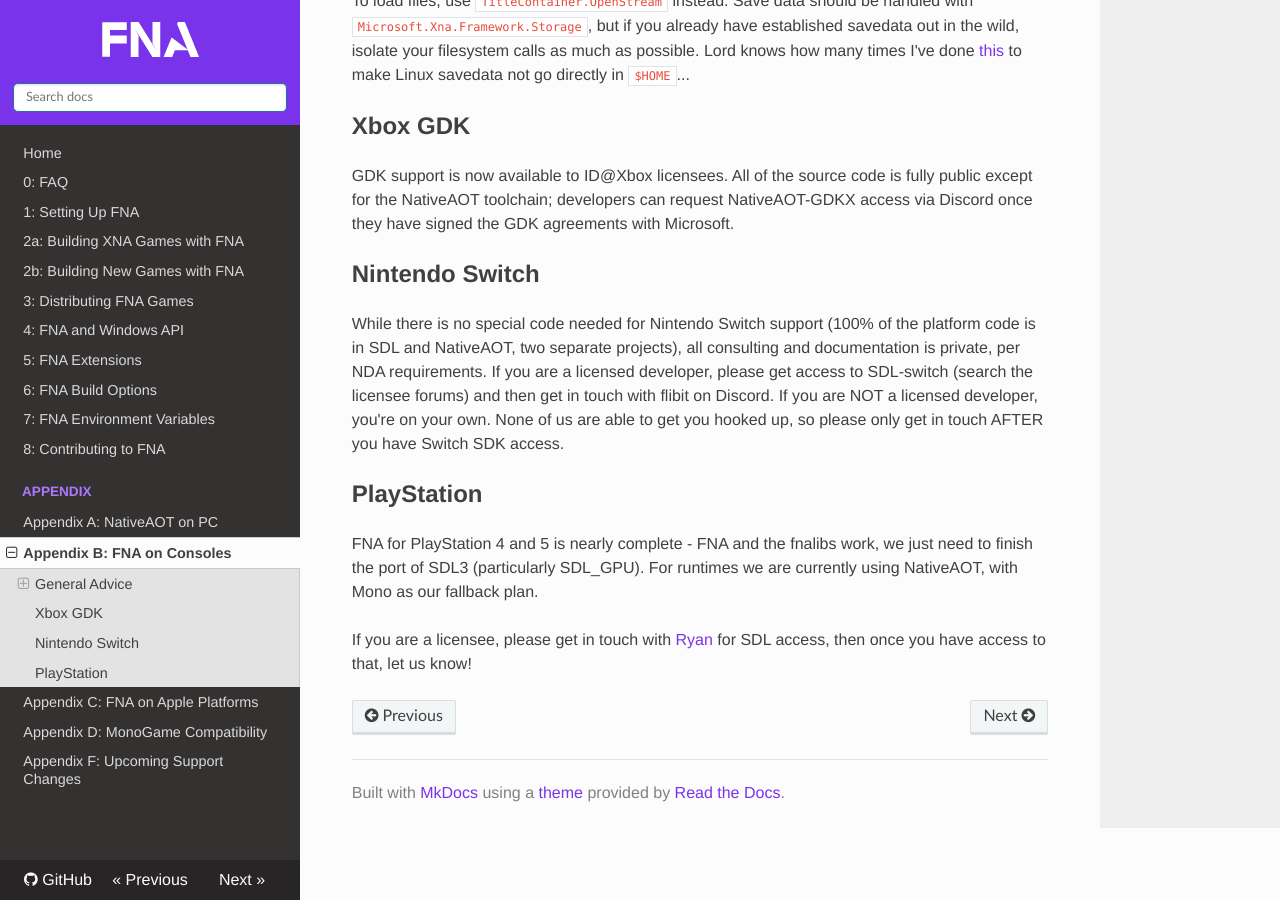
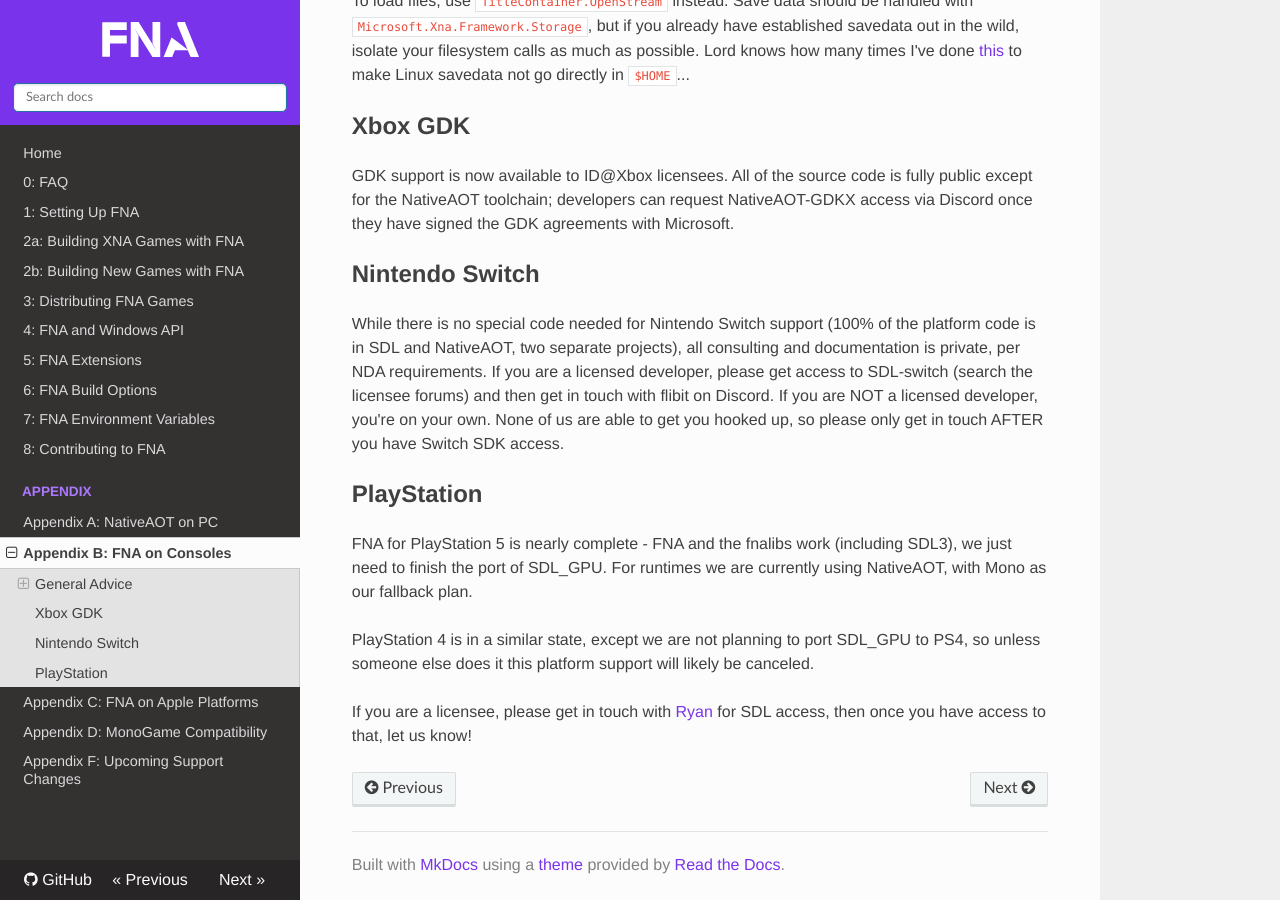
Before and after one commit to FNA-XNA/docs, an MkDocs documentation site: the page built from docs/appendix/Appendix-B:-FNA-on-Consoles.md, in a window 1280 px wide and 900 px high, scrolled down 2369 px. Built offline with MkDocs 1.6.1, drawn with Linux system fonts in a browser that asks for light colours; nearby versions of some CDN libraries.

Commit message:
Update PlayStation status

```diff
--- a/docs/appendix/Appendix-B:-FNA-on-Consoles.md
+++ b/docs/appendix/Appendix-B:-FNA-on-Consoles.md
@@ -118,6 +118,8 @@
 
 ## PlayStation
 
-FNA for PlayStation 4 and 5 is nearly complete - FNA and the fnalibs work, we just need to finish the port of SDL3 (particularly SDL_GPU). For runtimes we are currently using NativeAOT, with Mono as our fallback plan.
+FNA for PlayStation 5 is nearly complete - FNA and the fnalibs work (including SDL3), we just need to finish the port of SDL_GPU. For runtimes we are currently using NativeAOT, with Mono as our fallback plan.
+
+PlayStation 4 is in a similar state, except we are not planning to port SDL_GPU to PS4, so unless someone else does it this platform support will likely be canceled.
 
 If you are a licensee, please get in touch with [Ryan](mailto:icculus@icculus.org) for SDL access, then once you have access to that, let us know!
```
